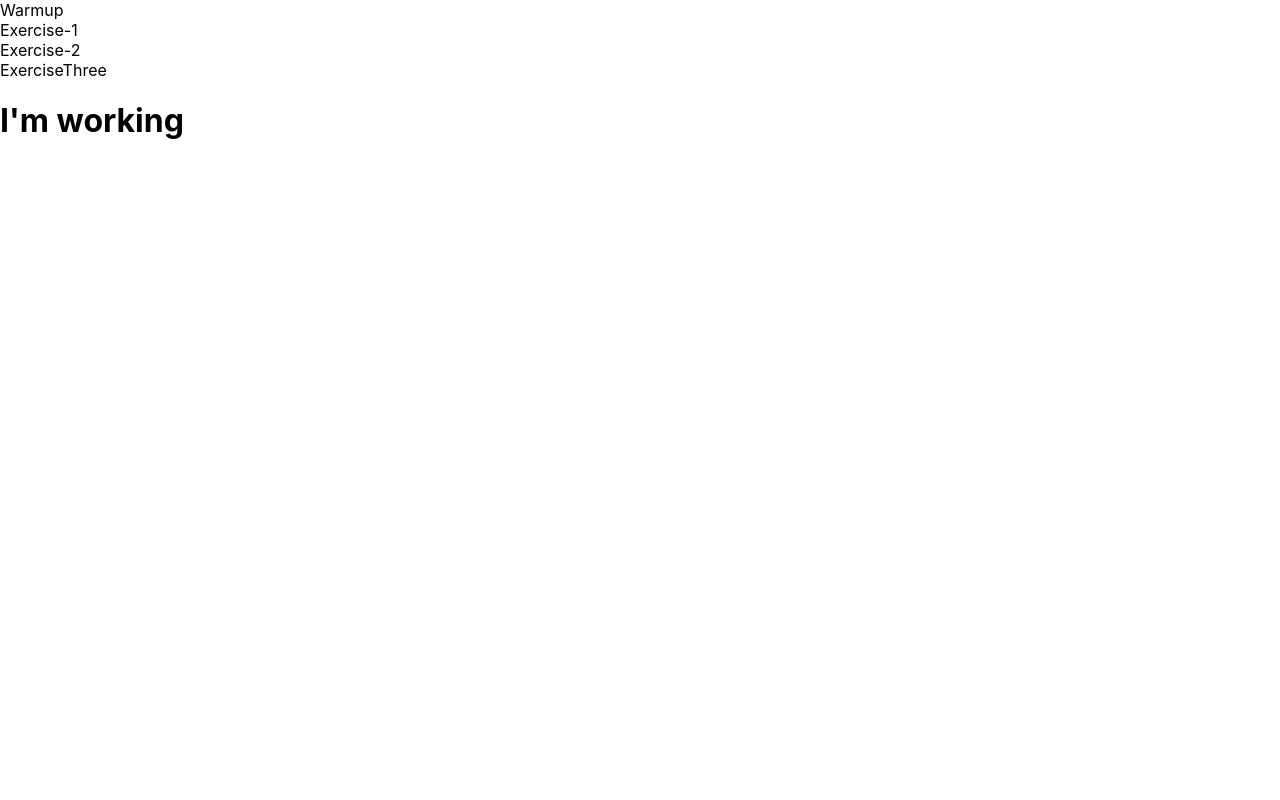
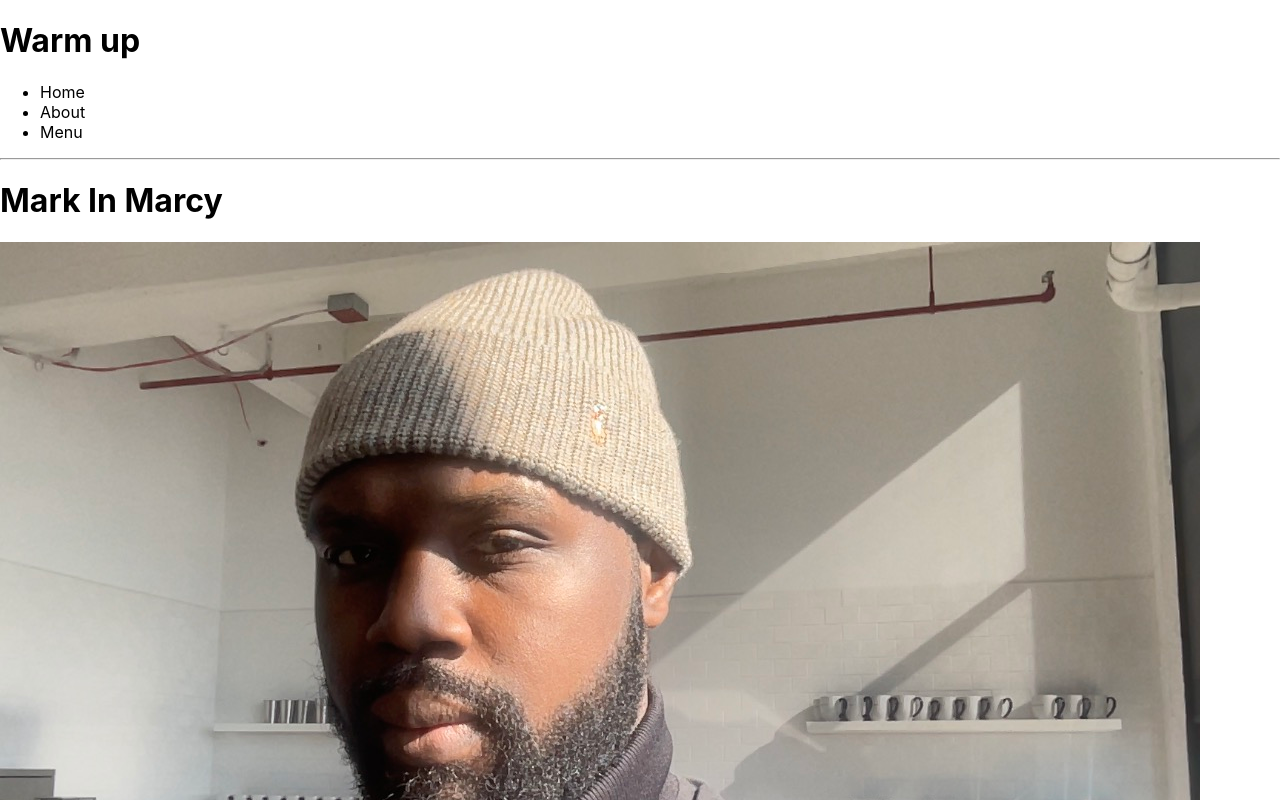
Before and after one commit to MarkGiddings202/React, a React (Create React App) app in the folder practice-app/: page / in a window 1280 px wide. Shown: the top 800 px of the page. Built offline with nearby package versions, Linux system fonts and the light colour scheme.

Commit message:
Uploaded Photo

```diff
--- a/practice-app/src/App.js
+++ b/practice-app/src/App.js
@@ -7,11 +7,15 @@ import ExerciseThree from "./Stateless-Components/Exercise-3";
 function App() {
   return (
     <>
+    <div>
       <Warmup />
+      <hr></hr>
       <ExerciseOne />
+      <hr></hr>
       <ExerciseTwo />
       <ExerciseThree />
       <h1>I'm working</h1>
+    </div>
     </>
   );
 }
--- a/practice-app/src/Stateless-Components/Exercise-1.jsx
+++ b/practice-app/src/Stateless-Components/Exercise-1.jsx
@@ -1,8 +1,16 @@
-import React from 'react'
+import React from 'react';
+import Mark from '../assets/MarkMarcyKitchen.jpg'
+
+
 
 function ExerciseOne() {
   return (
-    <div>Exercise-1</div>
+    <>
+    <div>
+    <h1>Mark In Marcy </h1>
+    <img src={Mark} alt='me'/>
+    </div>
+    </>
   )
 }
 
--- a/practice-app/src/Stateless-Components/Warmup.jsx
+++ b/practice-app/src/Stateless-Components/Warmup.jsx
@@ -2,7 +2,14 @@ import React from 'react'
 
 function Warmup() {
   return (
-    <div>Warmup</div>
+    <>
+    <h1>Warm up</h1>
+    <ul>
+      <li>Home</li>
+      <li>About</li>
+      <li>Menu</li>
+    </ul>
+    </>
   )
 }
 
```
Also changed, not shown: practice-app/src/assets/MarkMarcyKitchen.jpg (added), practice-app/src/assets/Monkey-In-Hand.jpeg (added).
